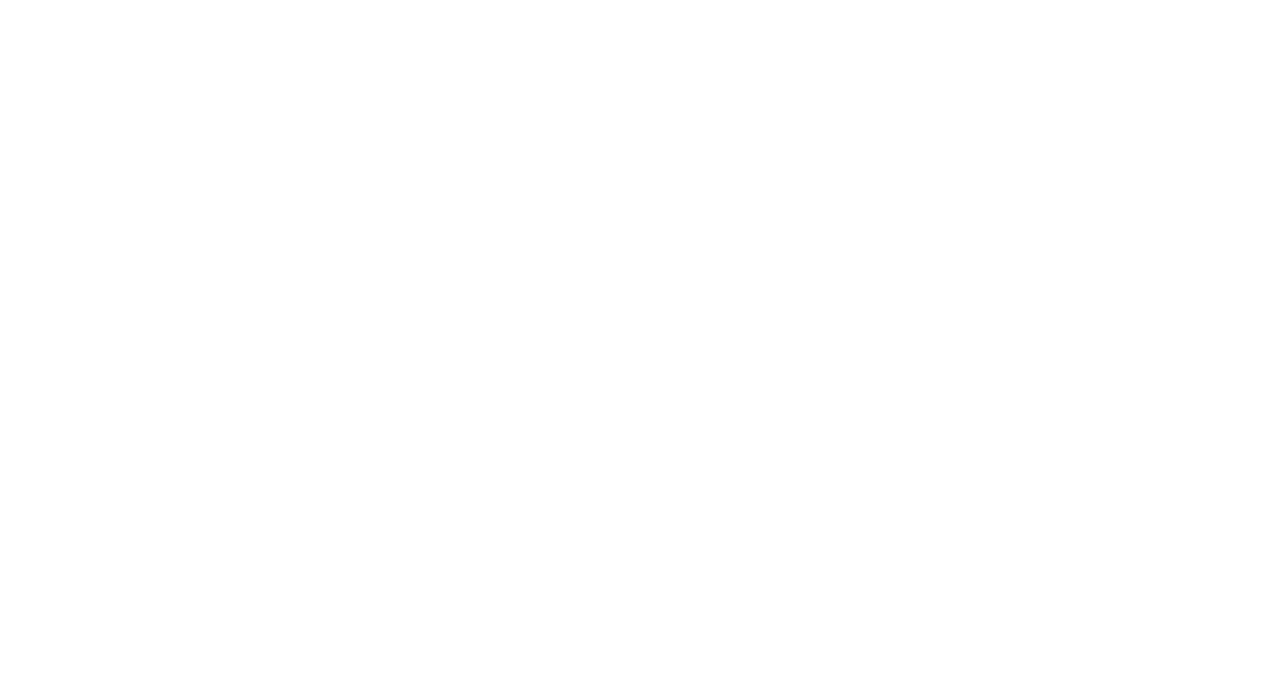
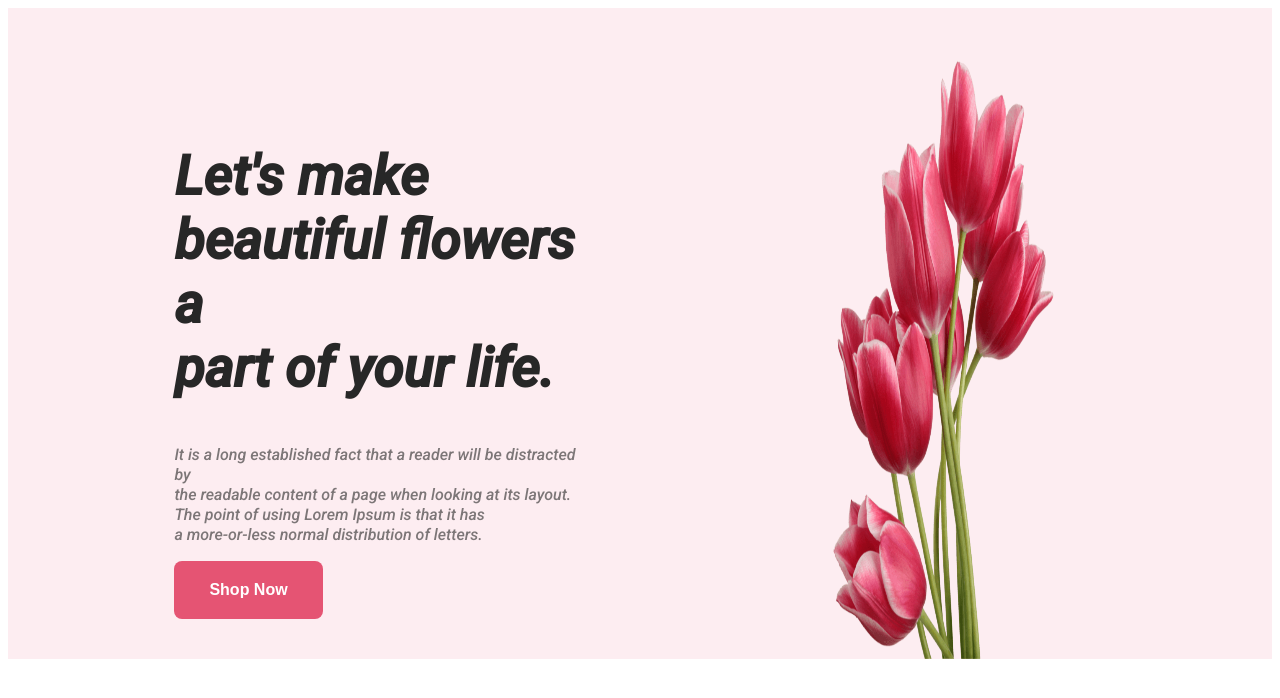
Before and after one commit to iqbalallama/flower-shop, a plain HTML site: page index.html in a window 1280 px wide. Drawn offline with Linux system fonts and the light colour scheme.

Commit message:
header part

```diff
--- a/css/style.css
+++ b/css/style.css
@@ -0,0 +1,57 @@
+body{
+    font-family: 'Open Sans', sans-serif;
+    font-family: 'Roboto', sans-serif;
+}
+.header{
+    display: flex;
+    justify-content: center;
+    align-items: center;
+    background: rgba(229, 84, 115, 0.10);
+}
+.head{
+    width: 80%;
+    display: flex;
+    justify-content: space-between;
+    align-items: center;
+    margin-top: 50px;
+}
+.banner{
+    width: 40%;
+
+}
+.banner-text{
+    padding: 40px;
+}
+.lets-make{
+    color: #272727;
+    font-size: 55px;
+    font-style: normal;
+    font-weight: 800;
+}
+.make-text{
+    color: rgba(39, 39, 39, 0.60);
+    font-size: 16px;
+    font-style: normal;
+    font-weight: 400;
+    line-height: 20px;
+}
+.banner-image{
+    height: 600px;
+    display: flex;
+    justify-content: center;
+}
+.banner-image img{
+    width: 60%;
+    height: 600px;
+}
+.btn-primary{
+    color: #FFF;
+    padding: 20px 35px;
+    font-size: 16px;
+    font-style: normal;
+    font-weight: 700;
+    line-height: normal;
+    border-radius: 8px;
+    background: #E55473;
+    border: none;
+}
--- a/index.html
+++ b/index.html
@@ -4,13 +4,26 @@
     <meta charset="UTF-8">
     <meta name="viewport" content="width=device-width, initial-scale=1.0">
     <title>Flower Shop</title>
+    <!-- font link -->
+    <link rel="preconnect" href="https://fonts.googleapis.com">
+    <link rel="preconnect" href="https://fonts.gstatic.com" crossorigin>
+    <link href="https://fonts.googleapis.com/css2?family=Open+Sans:wght@800&family=Roboto:ital,wght@1,500&display=swap" rel="stylesheet">
     <!-- css link -->
     <link rel="stylesheet" href="css/style.css">
 </head>
 <body>
     <!-- header part -->
-    <header>
-
+    <header class="header">
+        <div class="head">
+            <div class="banner banner-text">
+                <h2 class="lets-make">Let's make<br> beautiful flowers a <br>part of your life.</h2>
+                <p class="make-text">It is a long established fact that a reader will be distracted by<br> the readable content of a page when looking at its layout. The point of using Lorem Ipsum is that it has<br> a more-or-less normal distribution of letters.</p>
+                <button class="btn-primary">Shop Now</button>
+            </div>
+            <div class="banner banner-image">
+                <img src="images/pngwing 10.png">
+            </div>
+        </div>
     </header>
     <!-- header part -->
     <!-- main part -->
@@ -23,6 +36,5 @@
 
     </footer>
     <!-- footer part -->
-    <script src="js/index.js"></script>
 </body>
 </html>
```
